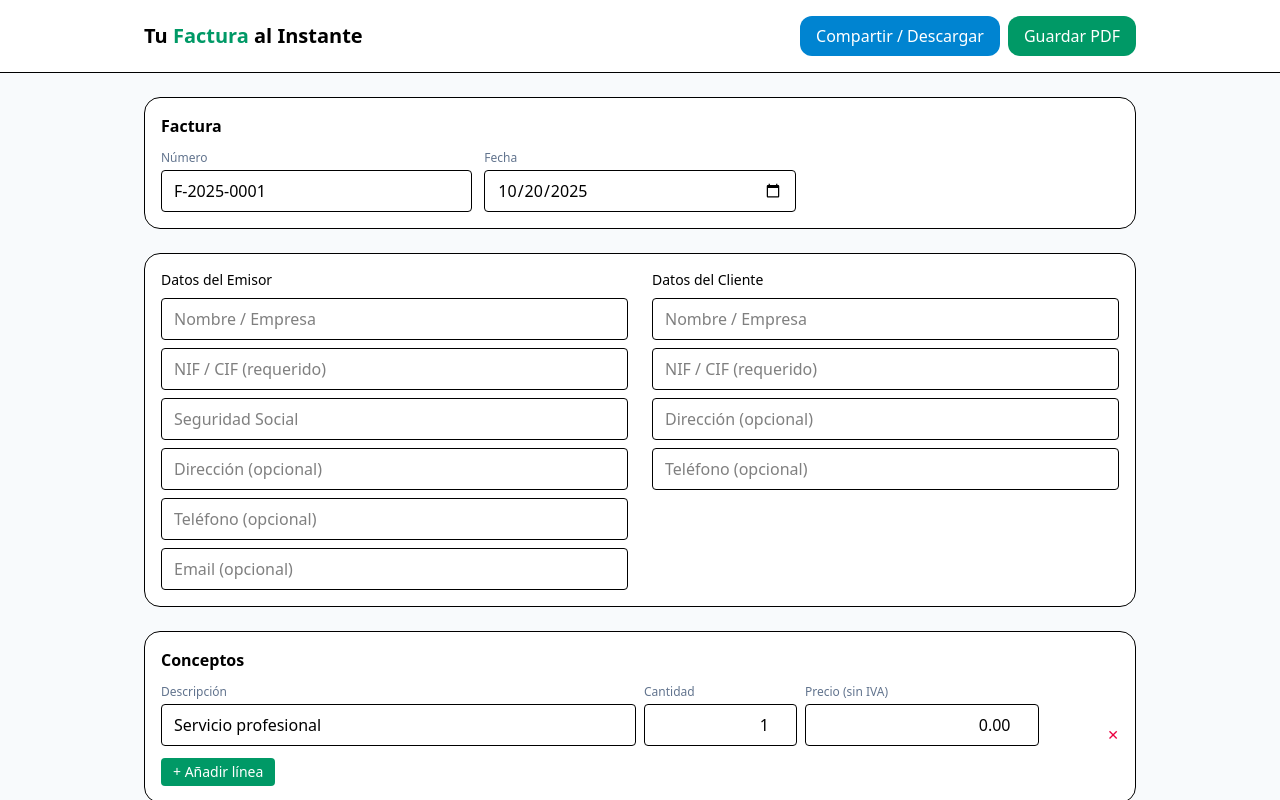
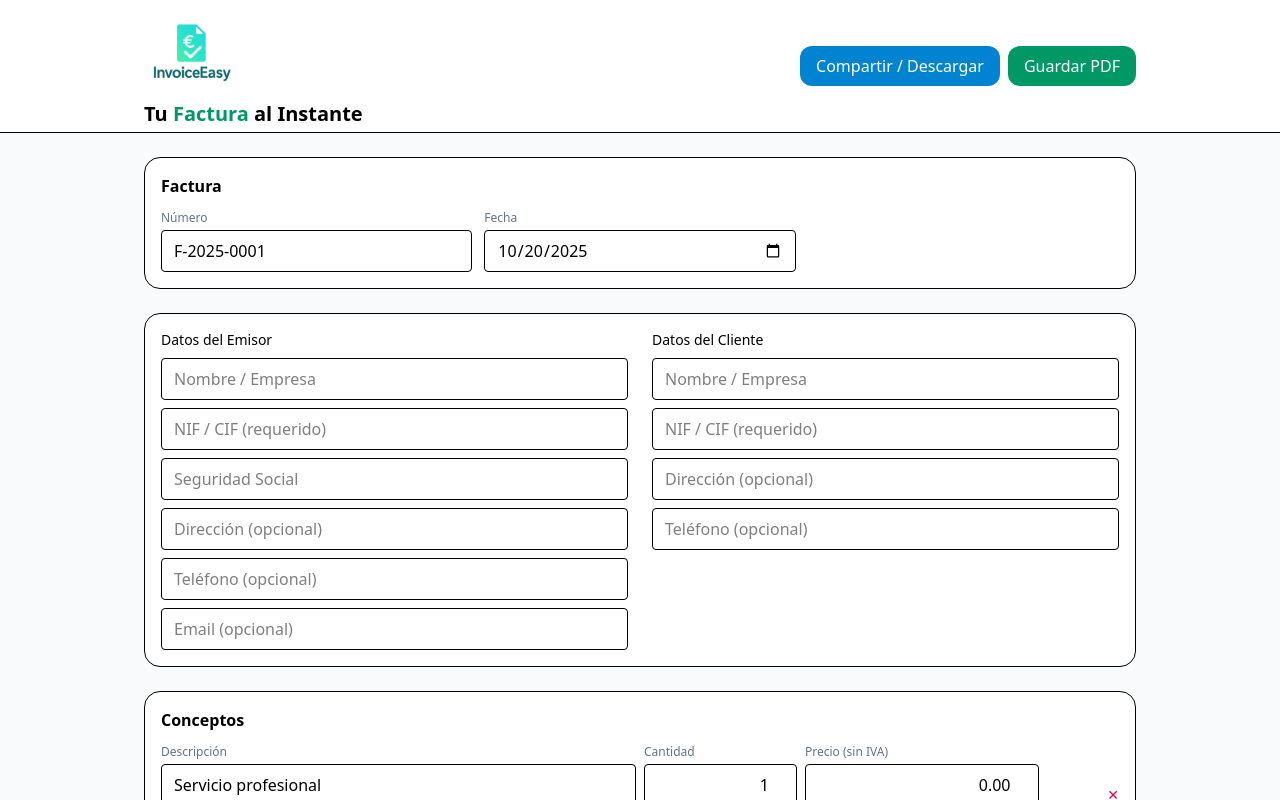
Before and after one commit to gerardojao/invoiceasy, a React (Vite) app: page / in a window 1280 px wide. Shown: the top 800 px of the page. Built offline with nearby package versions, Linux system fonts and the light colour scheme.

Commit message:
add image logo

```diff
--- a/src/App.tsx
+++ b/src/App.tsx
@@ -4,7 +4,8 @@ import { type LineItem, calcTotals, fmtEUR } from "./lib/invoice";
 import { savePdf } from "./lib/savePdf";
 import { buildInvoicePDF } from "./lib/pdf";
 import { formatIBAN, isValidSpanishIBAN, normalizeIBAN, sanitizeSpanishIBANInput, SPANISH_IBAN_LENGTH } from "./lib/normalizeIBAN.ts";
-import logoDataUrl from "./assets/invoiceeasy-logo.png";
+import logoImagen from "./assets/invoiceeasy-logo.png";
+
 
 
 /** ─────────────────────────────────────────────────────────────
@@ -117,11 +118,7 @@ export default function App() {
       ivaPct,
       irpfPct,
       iban: formatIBAN(iban) || undefined,
-      brand: {
-        name: "InvoiceEasy",
-        slogan: "Tu factura al instante",
-        logoDataUrl
-    },
+
     });
     savePdf(doc, `Factura-${numero}.pdf`);
   };
@@ -139,11 +136,7 @@ export default function App() {
       ivaPct,
       irpfPct,
       iban: formatIBAN(iban) || undefined,
-      brand: {
-        name: "InvoiceEasy",
-        slogan: "Tu factura al instante",
-        logoDataUrl, // ← directo, sin fetch
-      },
+
     });
     const blob = doc.output("blob");
     const file = new File([blob], `${numero}.pdf`, { type: "application/pdf" });
@@ -173,10 +166,24 @@ export default function App() {
   return (
     <div className="min-h-screen bg-slate-50">
       <header className="border-b bg-white">
-        <div className="max-w-5xl mx-auto px-4 py-4 flex items-center justify-between">
-          <h1 className="text-xl font-semibold">
-            Tu <span className="text-emerald-600">Factura</span> al Instante
-          </h1>
+        <div className="max-w-5xl mx-auto px-4 py-2 flex items-center justify-between">
+
+            {/* Reemplazado por una etiqueta img */}
+           <div className="flex flex-col items-start">
+      {/* Logo (ahora centrado o alineado con el texto inferior si no ocupa todo el espacio) */}
+      <img
+        // ⚠️ Nota: He cambiado 'logoImagen' a 'logoImage' para seguir el estándar de las respuestas anteriores.
+        // Asegúrate de usar la variable correcta que definiste en tu archivo (logoImage o logoImagen).
+        src={logoImagen}
+        alt="Tu Factura al Instante - Logo de InvoiceEasy"
+        className="h-24" // Altura grande (h-12) y un pequeño margen inferior (mb-1)
+      />
+
+      {/* Slogan */}
+      <h1 className="text-xl font-semibold leading-none">
+        Tu <span className="text-emerald-600">Factura</span> al Instante
+      </h1>
+    </div>
           <div className="flex gap-2">
             <button
               onClick={handleShare}
```
